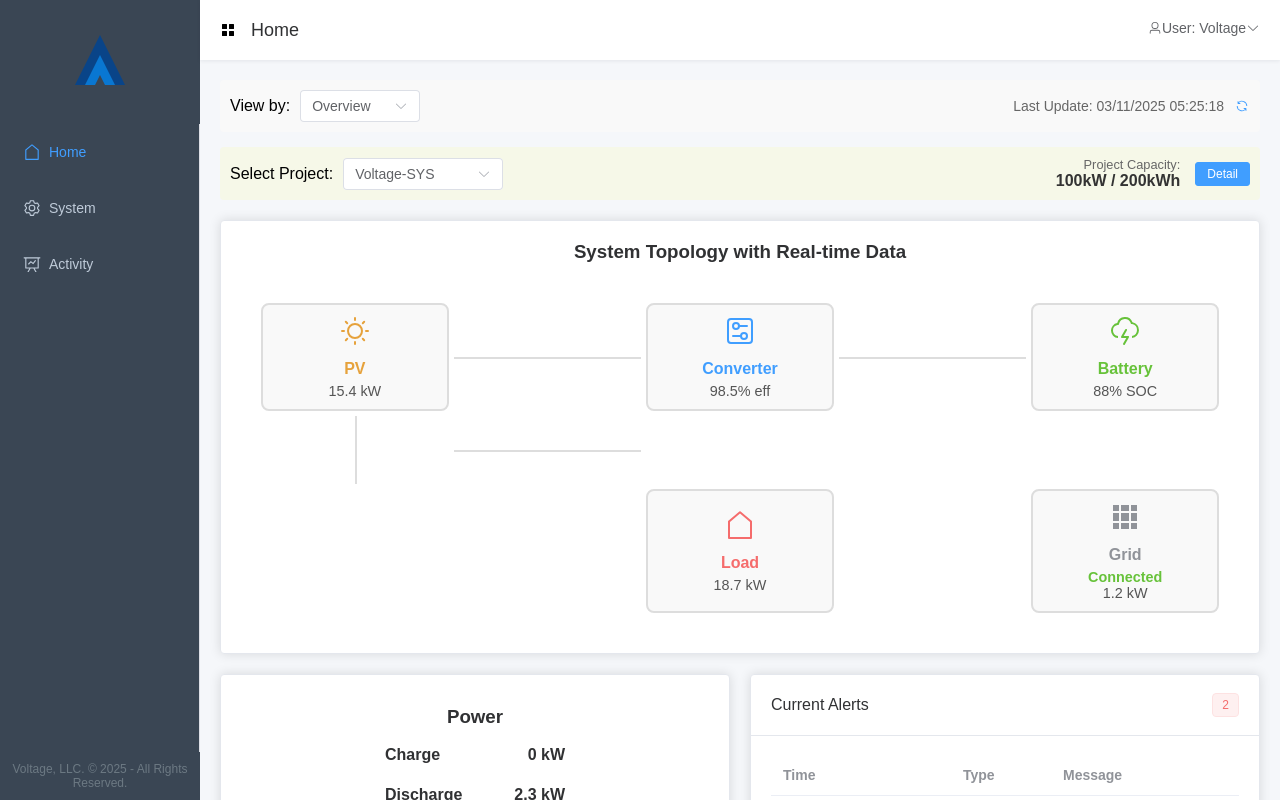
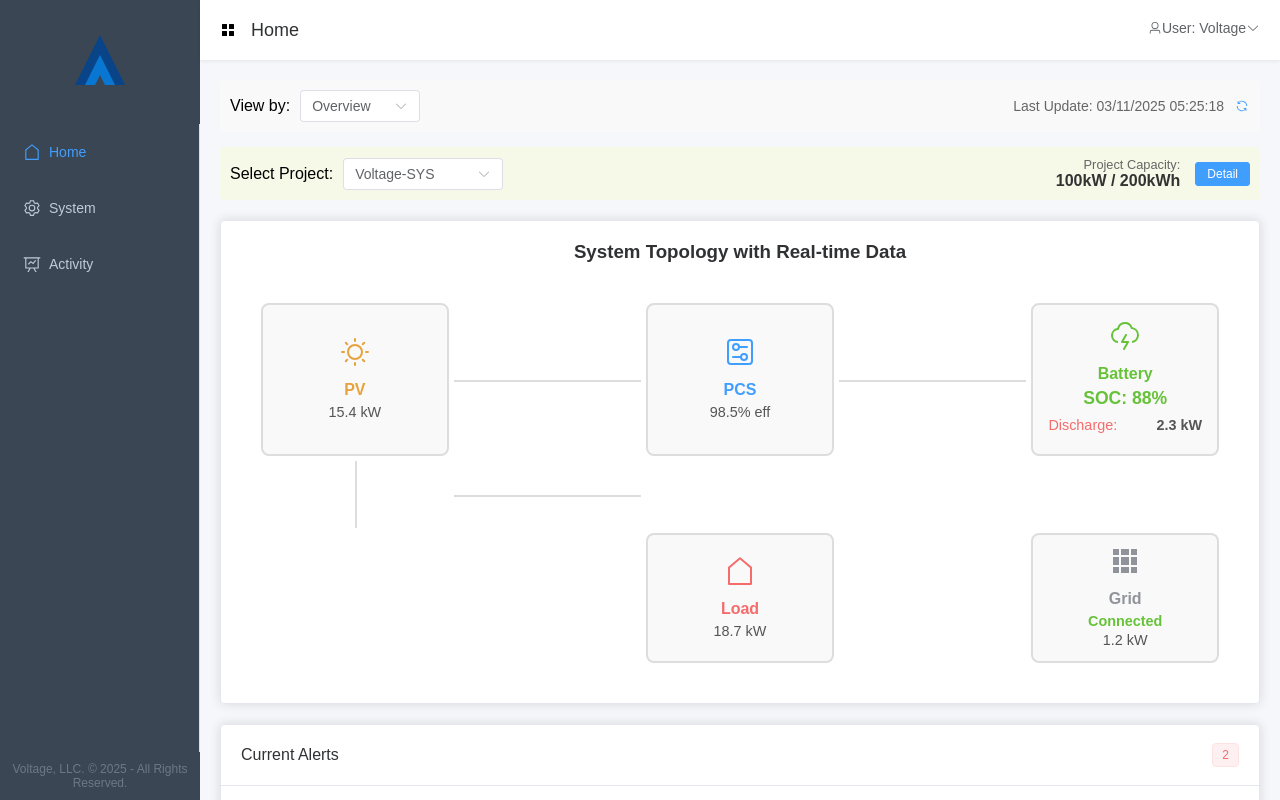
Before and after one commit to EvanL1/VoltageEMS, a Vue app in the folder frontend/: page / in a window 1280 px wide. Built offline with nearby package versions, Linux system fonts and the light colour scheme.

Commit message:
Remove Power and SOC cards, integrate data into battery component, replace Converter with PCS

```diff
--- a/frontend/src/views/Home.vue
+++ b/frontend/src/views/Home.vue
@@ -54,12 +54,12 @@
 
             <div class="topology-connection h-line"></div>
 
-            <div class="topology-node converter">
+            <div class="topology-node pcs">
               <div class="node-icon">
                 <el-icon><el-icon-set-up /></el-icon>
               </div>
-              <div class="node-label">Converter</div>
-              <div class="node-data">{{ converterData.efficiency }}% eff</div>
+              <div class="node-label">PCS</div>
+              <div class="node-data">{{ pcsData.efficiency }}% eff</div>
             </div>
 
             <div class="topology-connection h-line"></div>
@@ -69,7 +69,20 @@
                 <el-icon><el-icon-lightning /></el-icon>
               </div>
               <div class="node-label">Battery</div>
-              <div class="node-data">{{ socValue }}% SOC</div>
+              <div class="node-data soc" :class="getSocClass(socValue)">SOC: {{ socValue }}%</div>
+              <div class="node-data power-data">
+                <div class="power-item" v-if="chargePower > 0">
+                  <span class="power-label charge">Charge:</span>
+                  <span class="power-value">{{ chargePower }} kW</span>
+                </div>
+                <div class="power-item" v-if="dischargePower > 0">
+                  <span class="power-label discharge">Discharge:</span>
+                  <span class="power-value">{{ dischargePower }} kW</span>
+                </div>
+                <div class="power-item" v-if="chargePower === 0 && dischargePower === 0">
+                  <span class="power-label idle">Idle</span>
+                </div>
+              </div>
             </div>
 
             <div class="topology-connection down-line"></div>
@@ -97,65 +110,7 @@
       </el-card>
 
       <div class="bottom-row">
-        <!-- Bottom Left: Power and SOC -->
-        <div class="bottom-left">
-          <!-- Power Bar -->
-          <el-card class="dashboard-card">
-            <div class="bar-container">
-              <h3 class="bar-title">Power</h3>
-              <div class="power-bars">
-                <div class="bar-item">
-                  <div class="bar-label">Charge</div>
-                  <div class="bar-track">
-                    <div class="bar-fill charge" :style="{ width: getPowerPercentage(chargePower) + '%' }"></div>
-                  </div>
-                  <div class="bar-value">{{ chargePower }} kW</div>
-                </div>
-                <div class="bar-item">
-                  <div class="bar-label">Discharge</div>
-                  <div class="bar-track">
-                    <div class="bar-fill discharge" :style="{ width: getPowerPercentage(dischargePower) + '%' }"></div>
-                  </div>
-                  <div class="bar-value">{{ dischargePower }} kW</div>
-                </div>
-              </div>
-            </div>
-          </el-card>
-
-          <!-- SOC Bar -->
-          <el-card class="dashboard-card">
-            <div class="bar-container">
-              <h3 class="bar-title">State of Charge</h3>
-              <div class="soc-bar">
-                <div class="soc-track">
-                  <div
-                    class="soc-fill"
-                    :class="getSocClass(socValue)"
-                    :style="{ width: socValue + '%' }"
-                  ></div>
-                </div>
-                <div class="soc-value">{{ socValue }}%</div>
-              </div>
-              <div class="soc-legend">
-                <div class="legend-item">
-                  <div class="legend-color green"></div>
-                  <div class="legend-label">Normal</div>
-                </div>
-                <div class="legend-item">
-                  <div class="legend-color yellow"></div>
-                  <div class="legend-label">Low (≤ 10%)</div>
-                </div>
-                <div class="legend-item">
-                  <div class="legend-color red"></div>
-                  <div class="legend-label">Critical (≤ 5%)</div>
-                </div>
-              </div>
-            </div>
-          </el-card>
-        </div>
-
-        <!-- Bottom Right: Current Alerts -->
-        <div class="bottom-right">
+        <!-- Current Alerts -->
         <el-card class="alert-card">
           <template #header>
             <div class="alert-header">
@@ -179,7 +134,6 @@
             <span>No active alerts</span>
           </div>
         </el-card>
-        </div>
       </div>
 
       <!-- System Status Table -->
@@ -258,7 +212,7 @@ export default {
       pvData: {
         power: 15.4
       },
-      converterData: {
+      pcsData: {
         efficiency: 98.5
       },
       loadData: {
@@ -432,165 +386,12 @@ export default {
 /* Bottom Row Layout */
 .bottom-row {
   display: flex;
-  gap: 20px;
   margin-bottom: 20px;
-}
-
-.bottom-left {
-  flex: 1;
-  display: flex;
-  flex-direction: column;
-  gap: 20px;
-}
-
-.bottom-right {
-  flex: 1;
-}
-
-/* Dashboard Cards */
-.dashboard-card {
-  height: 180px;
-  display: flex;
-  align-items: center;
-  justify-content: center;
-}
-
-/* Bar Styles */
-.bar-container {
-  width: 100%;
-  height: 100%;
-  display: flex;
-  flex-direction: column;
-  padding: 10px;
-}
-
-.bar-title {
-  margin-bottom: 15px;
-  text-align: center;
-}
-
-.power-bars {
-  display: flex;
-  flex-direction: column;
-  height: 100%;
-  justify-content: space-around;
-}
-
-.bar-item {
-  display: flex;
-  align-items: center;
-  margin-bottom: 15px;
-}
-
-.bar-label {
-  width: 100px;
-  font-weight: bold;
-}
-
-.bar-track {
-  flex-grow: 1;
-  height: 25px;
-  background-color: #eee;
-  border-radius: 4px;
-  overflow: hidden;
-  margin: 0 10px;
-}
-
-.bar-fill {
-  height: 100%;
-  transition: width 0.5s ease-in-out;
-}
-
-.bar-fill.charge {
-  background-color: #409EFF;
-}
-
-.bar-fill.discharge {
-  background-color: #F56C6C;
-}
-
-.bar-value {
-  width: 60px;
-  text-align: right;
-  font-weight: bold;
-}
-
-/* SOC Bar */
-.soc-bar {
-  display: flex;
-  align-items: center;
-  margin: 20px 0;
-}
-
-.soc-track {
-  flex-grow: 1;
-  height: 40px;
-  background-color: #eee;
-  border-radius: 4px;
-  overflow: hidden;
-  margin-right: 15px;
-}
-
-.soc-fill {
-  height: 100%;
-  transition: width 0.5s ease-in-out;
-}
-
-.soc-fill.normal {
-  background-color: #67C23A;
-}
-
-.soc-fill.warning {
-  background-color: #E6A23C;
-}
-
-.soc-fill.critical {
-  background-color: #F56C6C;
-}
-
-.soc-value {
-  width: 60px;
-  text-align: right;
-  font-weight: bold;
-  font-size: 1.2rem;
-}
-
-.soc-legend {
-  display: flex;
-  justify-content: space-around;
-  margin-top: 15px;
-}
-
-.legend-item {
-  display: flex;
-  align-items: center;
-}
-
-.legend-color {
-  width: 15px;
-  height: 15px;
-  border-radius: 3px;
-  margin-right: 5px;
-}
-
-.legend-color.green {
-  background-color: #67C23A;
-}
-
-.legend-color.yellow {
-  background-color: #E6A23C;
-}
-
-.legend-color.red {
-  background-color: #F56C6C;
-}
-
-.legend-label {
-  font-size: 0.8rem;
 }
 
 /* Alert Card */
 .alert-card {
+  flex: 1;
   height: 100%;
 }
 
@@ -618,7 +419,7 @@ export default {
 /* Topology Diagram */
 .topology-card {
   width: 100%;
-  min-height: 400px;
+  min-height: 450px;
 }
 
 .topology-header {
@@ -627,7 +428,7 @@ export default {
 }
 
 .topology-diagram {
-  height: 350px;
+  height: 400px;
   display: flex;
   justify-content: center;
   align-items: center;
@@ -667,10 +468,64 @@ export default {
 .node-data {
   font-size: 0.9rem;
   color: #555;
+  margin-bottom: 3px;
 }
 
 .node-data.status {
   color: #67C23A;
+  font-weight: bold;
+}
+
+.node-data.soc {
+  font-weight: bold;
+  font-size: 1.1rem;
+}
+
+.node-data.soc.normal {
+  color: #67C23A;
+}
+
+.node-data.soc.warning {
+  color: #E6A23C;
+}
+
+.node-data.soc.critical {
+  color: #F56C6C;
+}
+
+.power-data {
+  display: flex;
+  flex-direction: column;
+  align-items: center;
+  margin-top: 5px;
+  width: 100%;
+}
+
+.power-item {
+  display: flex;
+  justify-content: space-between;
+  width: 100%;
+  margin-bottom: 3px;
+}
+
+.power-label {
+  font-weight: 500;
+  margin-right: 5px;
+}
+
+.power-label.charge {
+  color: #409EFF;
+}
+
+.power-label.discharge {
+  color: #F56C6C;
+}
+
+.power-label.idle {
+  color: #909399;
+}
+
+.power-value {
   font-weight: bold;
 }
 
@@ -680,7 +535,7 @@ export default {
   color: #E6A23C;
 }
 
-.topology-node.converter {
+.topology-node.pcs {
   grid-column: 3;
   grid-row: 1;
   color: #409EFF;
@@ -690,6 +545,7 @@ export default {
   grid-column: 5;
   grid-row: 1;
   color: #67C23A;
+  padding: 15px;
 }
 
 .topology-node.load {
```
Lines whose indentation alone changed are shown as unchanged.
